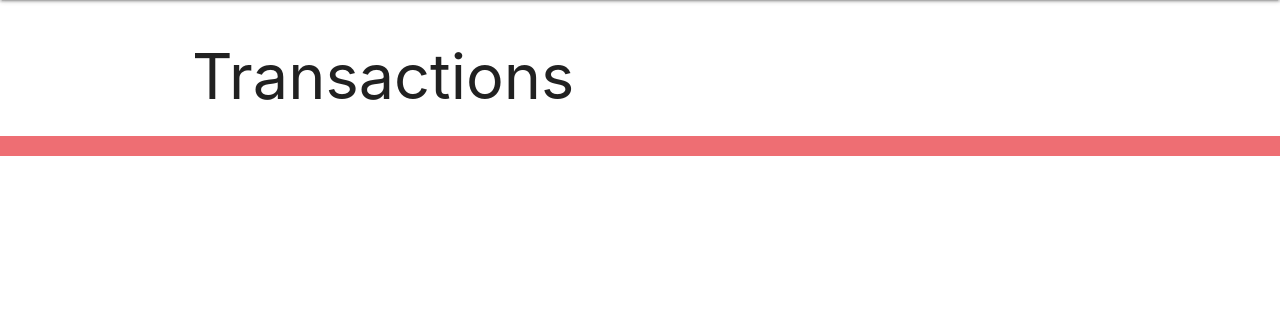
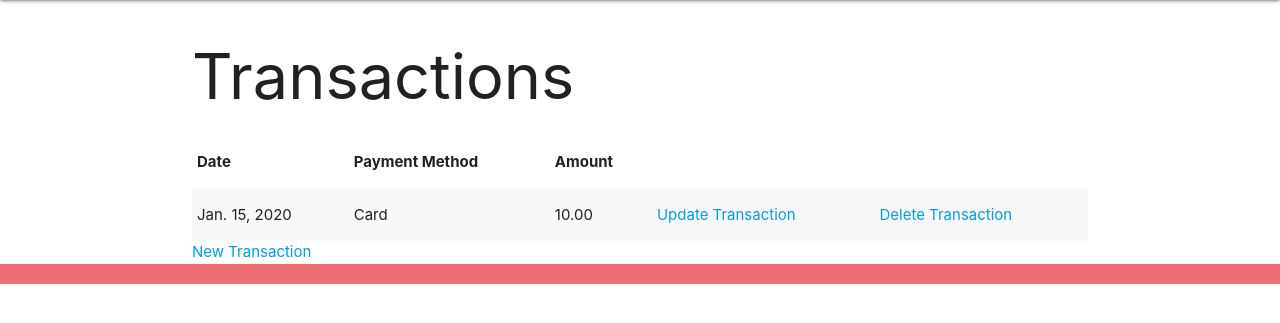
Before and after one commit to lcrosariol/Photofy, a Django app: page /transactions/ in a window 1280 px wide. Shown: the part 64-387 px from the top of the page. Run offline with Django 3.2, Linux system fonts and the light colour scheme; a user stored in the database is signed in; tables that the repository leaves empty hold one stand-in row (values such as "Sample post").

Commit message:
add transaction information

```diff
--- a/main_app/templates/main_app/transaction_confirm_delete.html
+++ b/main_app/templates/main_app/transaction_confirm_delete.html
@@ -8,6 +8,6 @@
   <form action="" method="POST">
     {% csrf_token %}
     <input type="submit" value="Yes - Delete!" class="btn">
-    <a href="{% url 'transaction_detail' object.id %}">Cancel</a>
+    <a href="{% url 'transactions' %}">Cancel</a>
   </form>
 {% endblock %}
--- a/main_app/templates/transactions.html
+++ b/main_app/templates/transactions.html
@@ -2,5 +2,23 @@
 {% block content %}
 
 <h1>Transactions</h1>
+<table class="striped">
+    <thead>
+        <tr><th>Date</th><th>Payment Method</th><th>Amount</th></tr>
+    </thead>
+    <tbody>
+        {% for transaction in transactions %}
+            <tr>
+                <td>{{transaction.date}}</td>
+                <td>{{transaction.get_payment_method_display}}</td>
+                <td>{{transaction.amount}}</td>
+                <td><a href="{% url 'transaction_update' transaction.id %}">Update Transaction</a></td>
+                <td><a href="{% url 'transaction_delete' transaction.id %}">Delete Transaction</a></td>
+            </tr>
+        {% endfor %}
+    </tbody>
+</table>
+<a href="{% url 'transaction_create' %}">New Transaction</a>
+
 
 {% endblock %}
```
